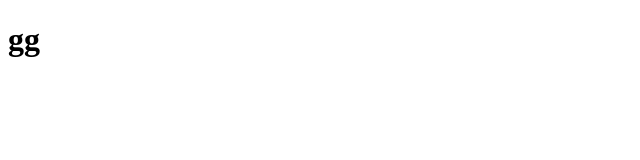
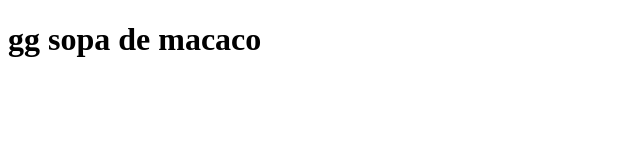
Before and after one commit to ViniciusMartinsRocha/gg, a plain HTML site: page index.html in a window 1280 px wide. Shown: the whole page, without its empty margins (0-640 px from the left). Drawn offline with Linux system fonts and the light colour scheme.

Commit message:
first commit

```diff
--- a/index.html
+++ b/index.html
@@ -6,6 +6,6 @@
     <title>gg</title>
 </head>
 <body>
-    <h1>gg</h1>
+    <h1>gg sopa de macaco</h1>
 </body>
 </html>
```
Also changed, not shown: 1 other file.
